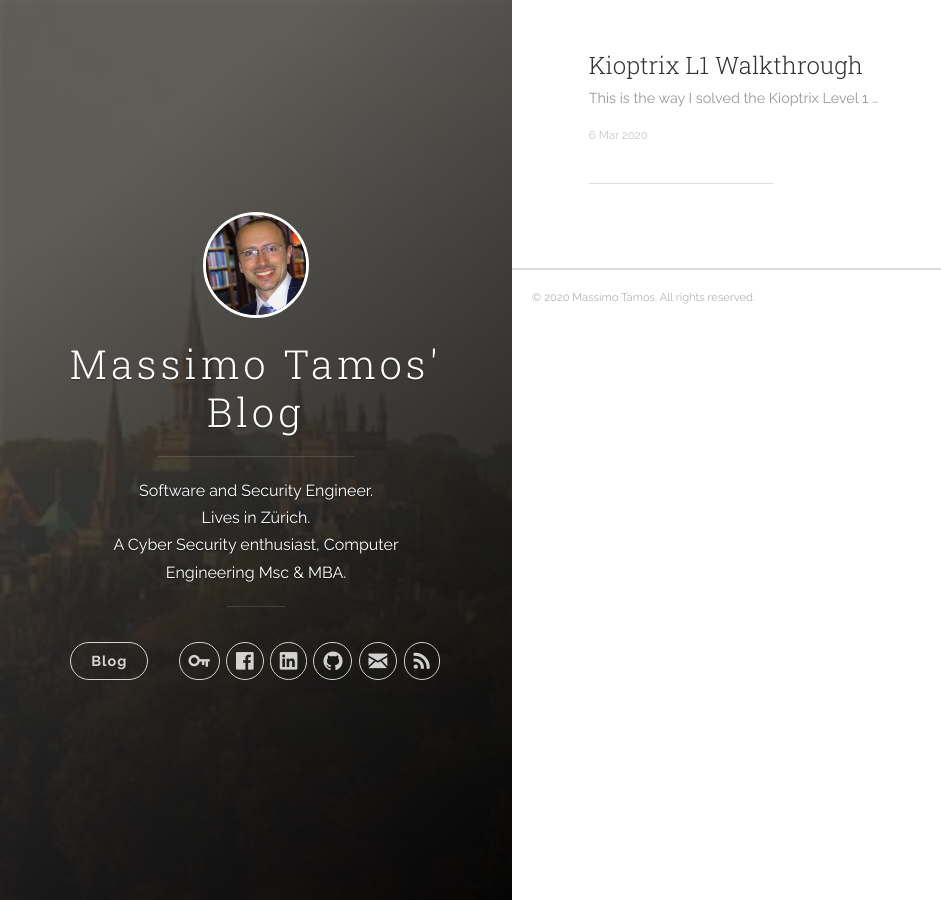
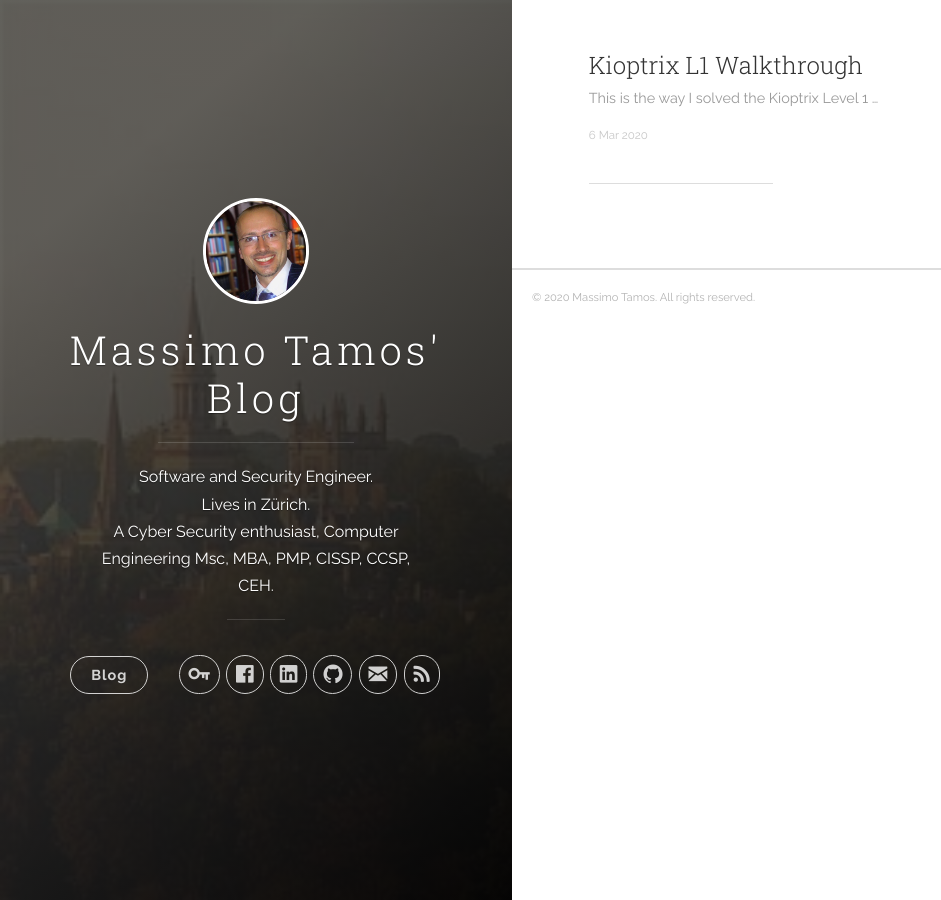
Before and after one commit to massimotamos/massimotamos.github.io, a Jekyll site: the page built from index.html, in a window 1280 px wide. Shown: the whole page, without its empty margins (0-941 px from the left). Built offline with Jekyll 4.4.1, drawn with Linux system fonts in a browser that asks for light colours; the list of posts is cut into pages by our own code.

Commit message:
Added titles

```diff
--- a/_config.yml
+++ b/_config.yml
@@ -1,6 +1,6 @@
 # Site settings
 title: Massimo Tamos' Blog
-description: 'Software and Security Engineer. <br />Lives in Zürich. <br />A Cyber Security enthusiast, Computer Engineering Msc & MBA.
+description: 'Software and Security Engineer. <br />Lives in Zürich. <br />A Cyber Security enthusiast, Computer Engineering Msc, MBA, PMP, CISSP, CCSP, CEH.
 '
 baseurl: ''
 google_analytics: 'UA-159974639-1'
```
